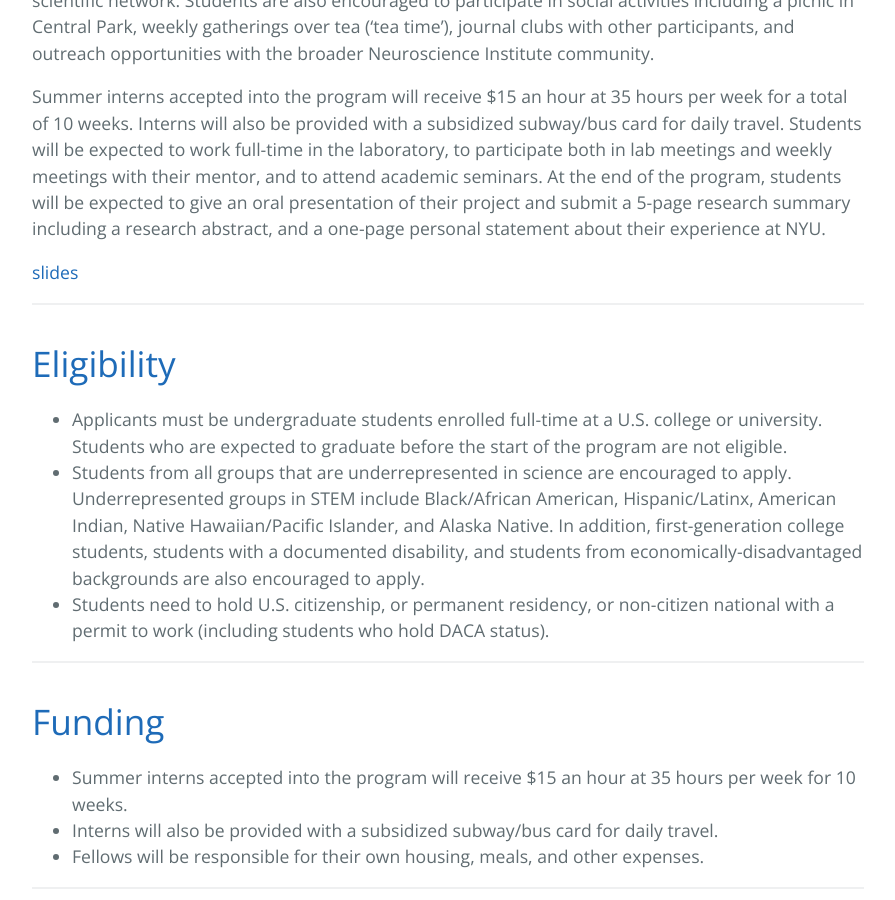
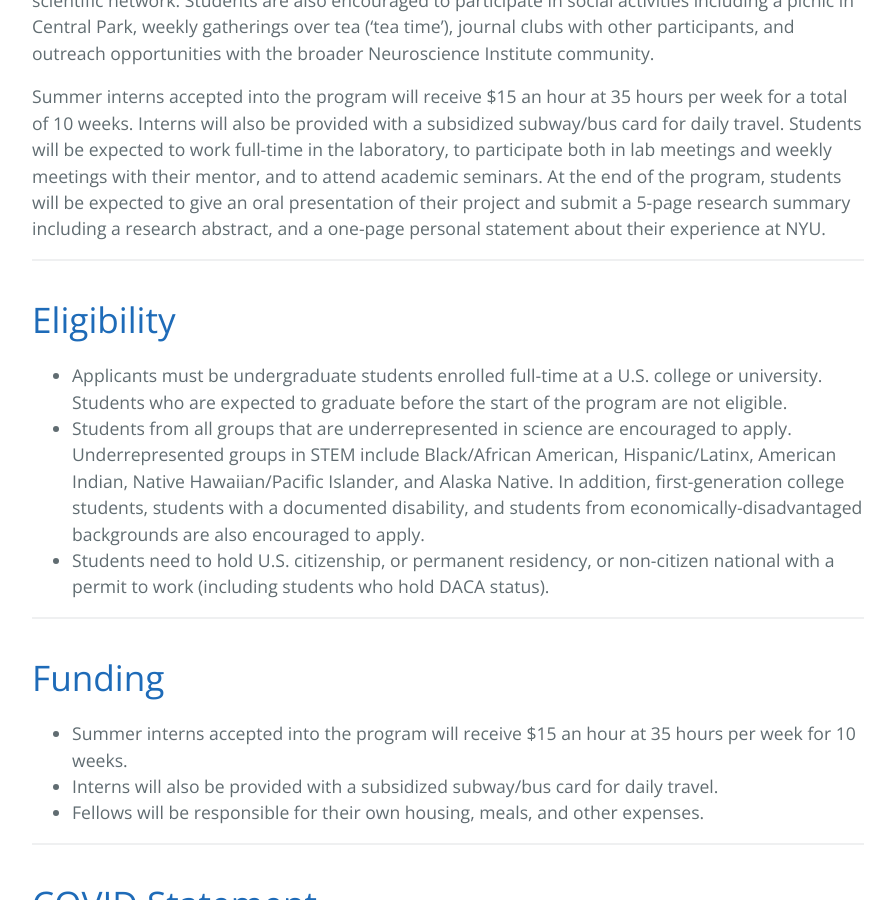
Before and after one commit to NICDIundergrad/SummerUndergradProgramWeb, a Jekyll site: the page built from index.md, in a window 1280 px wide and 900 px high, scrolled down 1027 px. Shown: the whole window, without its empty margins (192-1087 px from the left). Built offline with Jekyll 4.4.1, drawn with Linux system fonts in a browser that asks for light colours; our own code applies the rules of GitHub Pages for plain Markdown files.

Commit message:
Update index.md

```diff
--- a/index.md
+++ b/index.md
@@ -4,8 +4,6 @@
 Students will be matched with one of over 25 neuroscience laboratories at NYU Langone Health based on the student’s interest and mentor availability. Students will engage in basic neuroscience research by  performing hypothesis-driven experiments, learning the use of state-of-the-art lab equipment, interpreting data, and analyzing results under the guidance of their summer mentor. They will be able to discuss primary scientific literature and develop scientific communication skills, both written and oral. They will have one-on-one mentorship, and opportunities to interact with graduate students and postdocs as well as faculty to receive additional guidance and broaden their scientific network. Students are also encouraged to participate in social activities including a picnic in Central Park, weekly gatherings over tea (‘tea time’), journal clubs with other participants, and outreach opportunities with the broader Neuroscience Institute community.
 
 Summer interns accepted into the program will receive $15 an hour at 35 hours per week for a total of 10 weeks. Interns will also be provided with a subsidized subway/bus card for daily travel. Students will be expected to work full-time in the laboratory, to participate both in lab meetings and weekly meetings with their mentor, and to attend academic seminars. At the end of the program, students will be expected to give an oral presentation of their project and submit a 5-page research summary including a research abstract, and a one-page personal statement about their experience at NYU.
-
-[slides](/_slides/my-pics1.md)
 
 * * *
 
```
